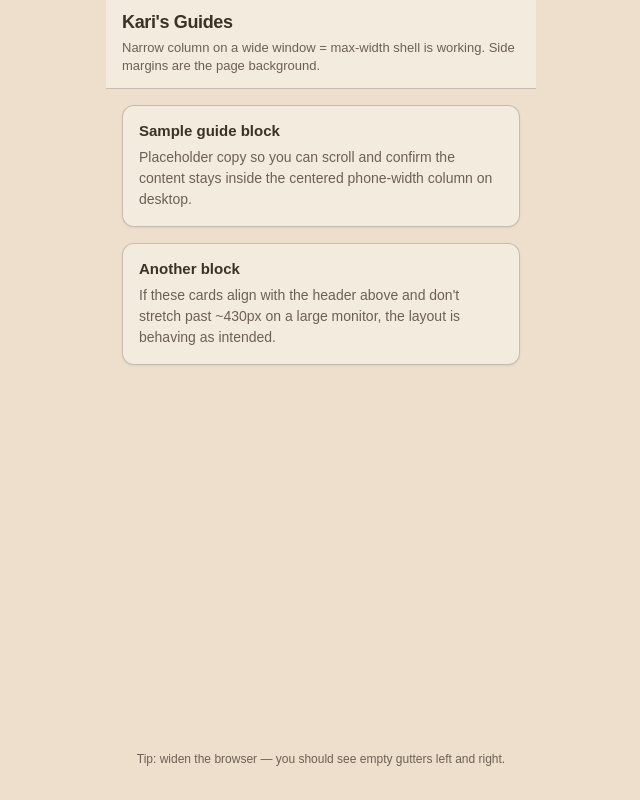
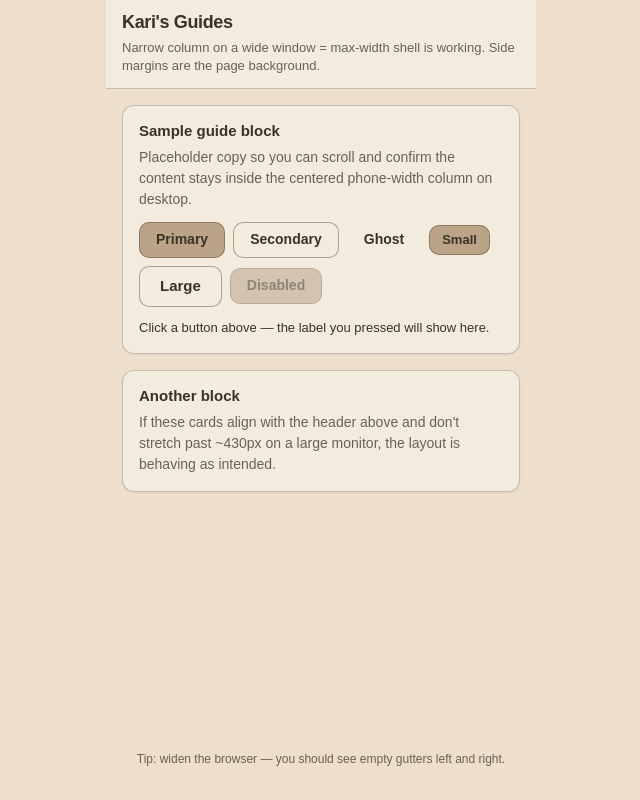
Before and after one commit to imforked/karis-guides, a Next.js app: page / in a window 1280 px wide. Shown: the whole page, without its empty margins (319-959 px from the left). Built offline with nearby package versions, Linux system fonts and the light colour scheme.

Commit message:
Add Button.

```diff
--- a/src/app/home-preview.tsx
+++ b/src/app/home-preview.tsx
@@ -1,5 +1,7 @@
 "use client";
 
+import { Button } from "@/components/Button";
+import { useState } from "react";
 import styled from "styled-components";
 
 const PreviewMain = styled.main`
@@ -51,6 +53,21 @@ const CardBody = styled.p`
   color: ${({ theme }) => theme.color.textMuted};
 `;
 
+const ButtonRow = styled.div`
+  display: flex;
+  flex-wrap: wrap;
+  align-items: center;
+  gap: 0.5rem;
+  margin-top: 0.75rem;
+`;
+
+const ClickFeedback = styled.p`
+  margin-top: 0.75rem;
+  font-size: 0.8125rem;
+  line-height: 1.45;
+  color: ${({ theme }) => theme.color.foreground};
+`;
+
 const EdgeHint = styled.div`
   margin-top: auto;
   padding-top: 1rem;
@@ -61,6 +78,8 @@ const EdgeHint = styled.div`
 `;
 
 export function HomePreview() {
+  const [lastClick, setLastClick] = useState<string | null>(null);
+
   return (
     <PreviewMain>
       <TopBar>
@@ -77,6 +96,40 @@ export function HomePreview() {
           Placeholder copy so you can scroll and confirm the content stays
           inside the centered phone-width column on desktop.
         </CardBody>
+        <ButtonRow>
+          <Button type="button" onClick={() => setLastClick("Primary")}>
+            Primary
+          </Button>
+          <Button
+            type="button"
+            variant="secondary"
+            onClick={() => setLastClick("Secondary")}
+          >
+            Secondary
+          </Button>
+          <Button type="button" variant="ghost" onClick={() => setLastClick("Ghost")}>
+            Ghost
+          </Button>
+          <Button type="button" size="sm" onClick={() => setLastClick("Small")}>
+            Small
+          </Button>
+          <Button
+            type="button"
+            size="lg"
+            variant="secondary"
+            onClick={() => setLastClick("Large")}
+          >
+            Large
+          </Button>
+          <Button type="button" disabled>
+            Disabled
+          </Button>
+        </ButtonRow>
+        <ClickFeedback>
+          {lastClick === null
+            ? "Click a button above — the label you pressed will show here."
+            : `You clicked: ${lastClick}`}
+        </ClickFeedback>
       </Card>
 
       <Card>
--- /dev/null
+++ b/src/components/Button/Button.styles.ts
@@ -0,0 +1,75 @@
+import styled, { css } from "styled-components";
+import type { ButtonSize, ButtonVariant } from "./Button.types";
+
+const sizeStyles: Record<ButtonSize, ReturnType<typeof css>> = {
+  sm: css`
+    padding: 0.375rem 0.75rem;
+    font-size: 0.8125rem;
+  `,
+  md: css`
+    padding: 0.5rem 1rem;
+    font-size: 0.875rem;
+  `,
+  lg: css`
+    padding: 0.625rem 1.25rem;
+    font-size: 0.9375rem;
+  `,
+};
+
+const variantStyles: Record<ButtonVariant, ReturnType<typeof css>> = {
+  primary: css`
+    color: ${({ theme }) => theme.palette.ink};
+    background: ${({ theme }) => theme.color.accent};
+    border-color: ${({ theme }) => theme.color.borderStrong};
+
+    &:hover:not(:disabled) {
+      filter: brightness(0.96);
+    }
+  `,
+  secondary: css`
+    color: ${({ theme }) => theme.color.foreground};
+    background: ${({ theme }) => theme.color.surface};
+    border-color: ${({ theme }) => theme.color.borderStrong};
+
+    &:hover:not(:disabled) {
+      border-color: ${({ theme }) => theme.palette.earth};
+    }
+  `,
+  ghost: css`
+    color: ${({ theme }) => theme.color.foreground};
+    background: transparent;
+    border-color: transparent;
+
+    &:hover:not(:disabled) {
+      background: ${({ theme }) => theme.color.surface};
+    }
+  `,
+};
+
+export const StyledButton = styled.button<{
+  $variant: ButtonVariant;
+  $size: ButtonSize;
+}>`
+  display: inline-flex;
+  align-items: center;
+  justify-content: center;
+  gap: 0.375rem;
+  font-weight: 600;
+  line-height: 1.25;
+  border-radius: 10px;
+  border: 1px solid transparent;
+  cursor: pointer;
+  transition:
+    background 0.15s ease,
+    border-color 0.15s ease,
+    filter 0.15s ease,
+    opacity 0.15s ease;
+
+  &:disabled {
+    cursor: not-allowed;
+    opacity: 0.55;
+  }
+
+  ${({ $size }) => sizeStyles[$size]}
+  ${({ $variant }) => variantStyles[$variant]}
+`;
--- /dev/null
+++ b/src/components/Button/Button.tsx
@@ -0,0 +1,15 @@
+"use client";
+
+import { StyledButton } from "./Button.styles";
+import type { ButtonProps } from "./Button.types";
+
+export function Button({
+  variant = "primary",
+  size = "md",
+  type = "button",
+  ...rest
+}: ButtonProps) {
+  return (
+    <StyledButton $variant={variant} $size={size} type={type} {...rest} />
+  );
+}
--- /dev/null
+++ b/src/components/Button/index.ts
@@ -0,0 +1,6 @@
+export { Button } from "./Button";
+export type {
+  ButtonProps,
+  ButtonSize,
+  ButtonVariant,
+} from "./Button.types";
```
Also changed, not shown: src/components/Button/Button.types.ts (added, +11 -0 lines).
